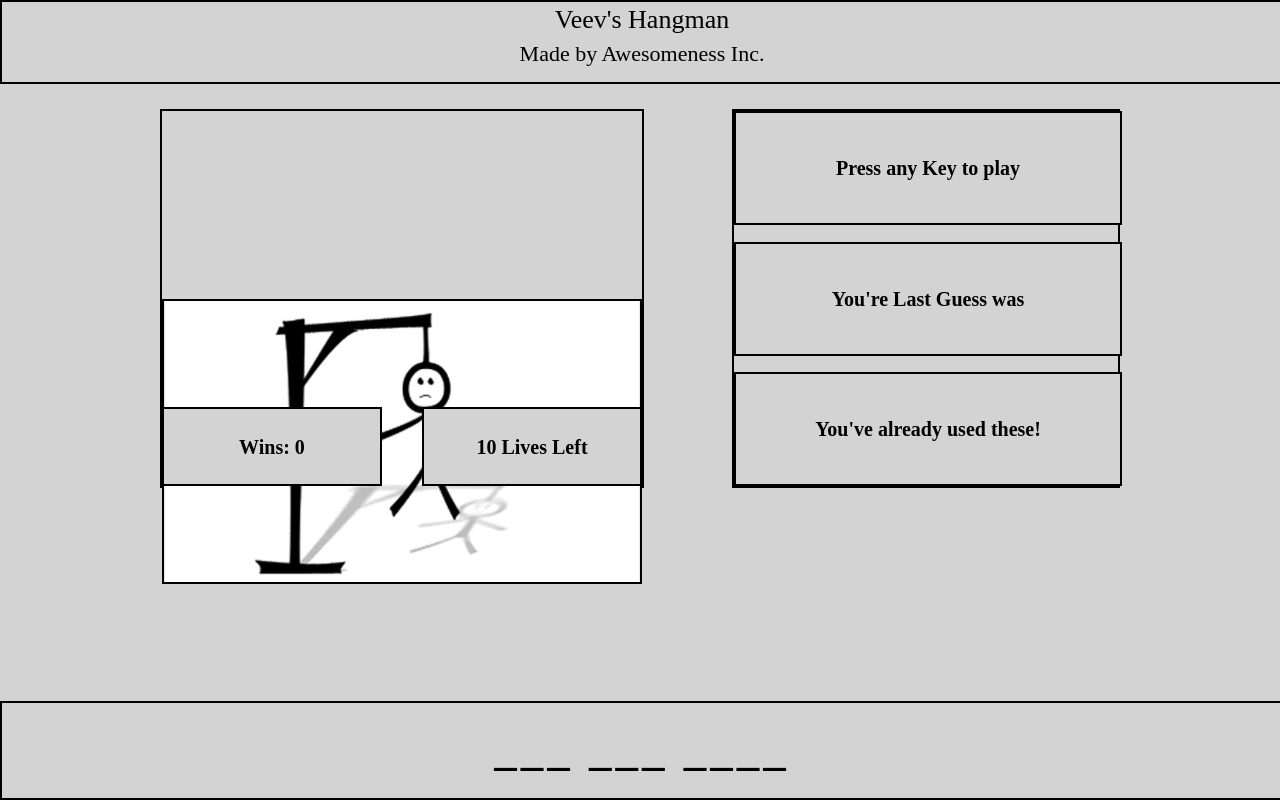
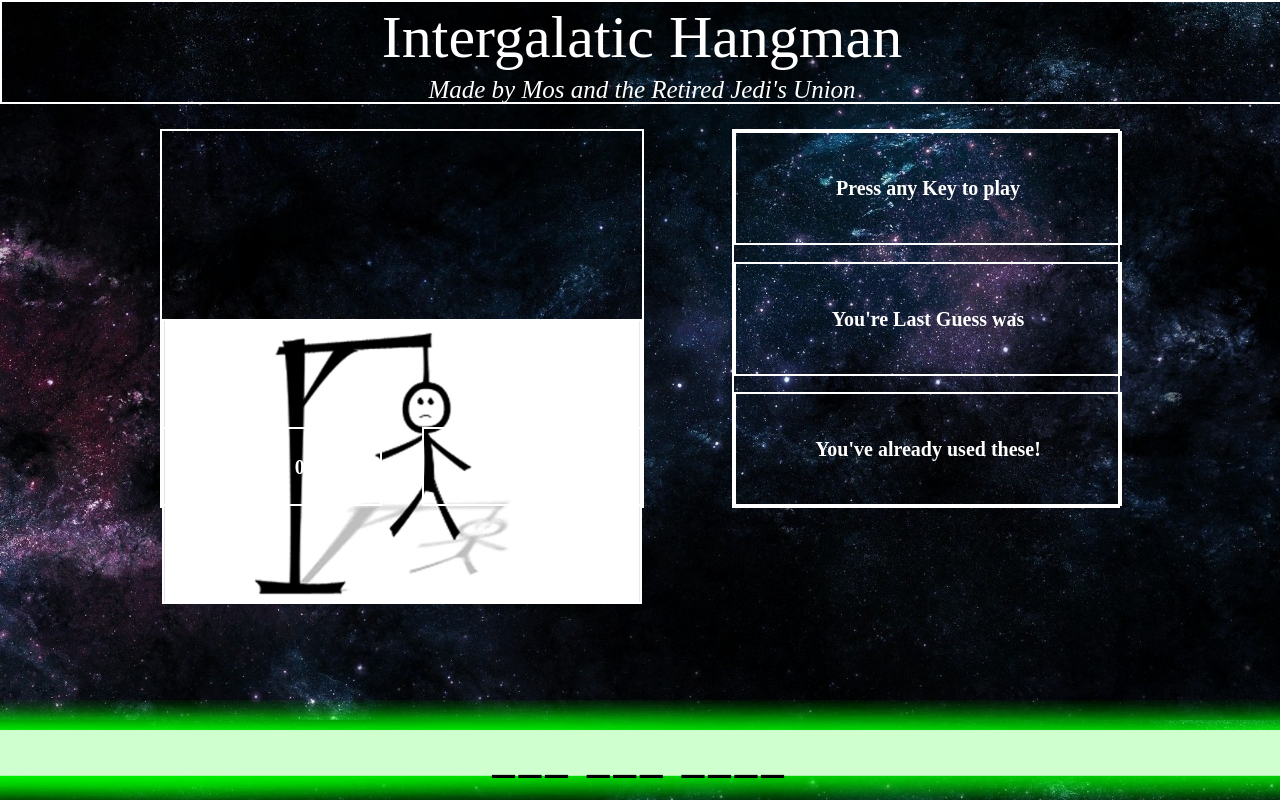
Before and after one commit to contygm/week-3-game, a PHP site: page / in a window 1280 px wide. Run offline with PHP 8.4, Linux system fonts and the light colour scheme.

Commit message:
final touches on looks

```diff
--- a/assets/css/style.css
+++ b/assets/css/style.css
@@ -1,8 +1,13 @@
 @import url("reset.css");
 
 * {
-	border: 2px solid black;
-	background-color: lightgrey;
+	border: 2px solid white;
+}
+
+body {
+	background-image: url(../images/galaxy2.jpg);
+	background-size: cover;
+	color: white;
 }
 
 #first{
@@ -18,10 +23,10 @@
 
 
 header {
-	border: 2px solid black;
+	border: 2px solid white;
 	text-align: center;
 	width: 100%;
-	height: 80px;
+	height: 100px;
 	margin-bottom: 25px;
 }
 
@@ -31,11 +36,14 @@ h1, h2 {
 }
 
 h1{
-	font-size: 26px;
+	font-size: 60px;
+	font-family: "SF Distant Galaxy Alternate";
 }
 
 h2 {
-	font-size: 22px;
+	font-size: 25px;
+	font-family: "SF Distant Galaxy";
+	font-style: italic;
 }
 
 p   {
@@ -47,7 +55,7 @@ p   {
  }
 
 #gallows {
-	border: 2px solid black;
+	border: 2px solid white;
 	width: 50%;
 	align-content: center;
 	height: 375px;
@@ -61,7 +69,7 @@ p   {
 	align-content: center;
 	height: 75%;
 	position: absolute;
-	border: 2px solid black;
+	border: 2px solid white;
 }
 
 img {
@@ -71,7 +79,7 @@ img {
 
 #winsDiv, #livesDiv {
 	display: inline-block;
-	border: 2px solid black;
+	border: 2px solid white;
 	width: 45%;
 	height: 20%;
 	text-align: center;
@@ -92,7 +100,7 @@ img {
 }
 
 #guessBox {
-	border: 2px solid black;
+	border: 2px solid white;
 	width: 40%;
 	height: 375px;
 	display: inline-block;
@@ -103,7 +111,7 @@ img {
 
 #directionsDiv, #lastGuessDiv, #pastGuessDiv {
 	width: 100%;
-	border: 2px solid black;
+	border: 2px solid white;
 	text-align: center;
 	height: 110px;
 	position: absolute;
@@ -123,14 +131,18 @@ img {
 
 
 footer {
+	background-image: url(../images/lightsaber3.png);
+	background-size: 100% 100%;
 	position: fixed;
+	color: black;
 	bottom: 0;
 	width: 100%;
 	clear: both;
 	text-align: center;
-	border: 2px solid black;
 	font-size: 45px;
 	font-weight: bold;
 	letter-spacing: 4px;
-	padding: 25px 0 25px 0;
+	padding: 35px 0 20px 0;
+	font-family: "SF Distant Galaxy";
+
 }
--- a/assets/javascript/game.js
+++ b/assets/javascript/game.js
@@ -85,7 +85,7 @@ function checkWin(){
 		if (spaceHolder.includes("_") != true){
 			wins++;
 			document.getElementById("wins").innerHTML= "Wins: "+ wins;
-			resetWord();
+			setTimeout(resetWord(), 2000);
 			console.log(theWord);
 		}
 	}
--- a/index.html
+++ b/index.html
@@ -10,8 +10,8 @@
 </head>
 <body>
 		<header>
-			<h1>Veev's Hangman</h1>
-			<h2>Made by Awesomeness Inc.</h2>
+			<h1>Intergalatic Hangman</h1>
+			<h2>Made by Mos and the Retired Jedi's Union</h2>
 		</header>
 
 		<div id= "first">
```
Also changed, not shown: assets/images/galaxy.jpg (added), assets/images/galaxy2.jpg (added), assets/images/hang_1.gif (added), assets/images/lightsaber.png (added), assets/images/lightsaber2.png (added), assets/images/lightsaber3.png (added), assets/images/suitTie.jpg (added).
